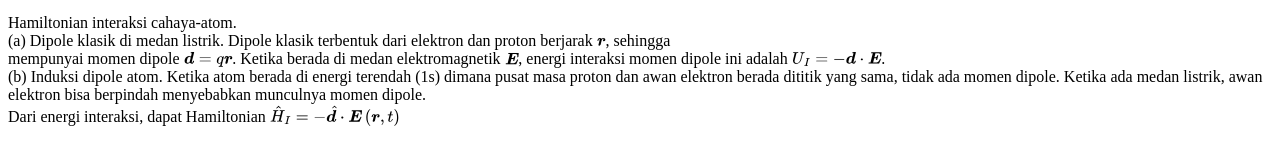
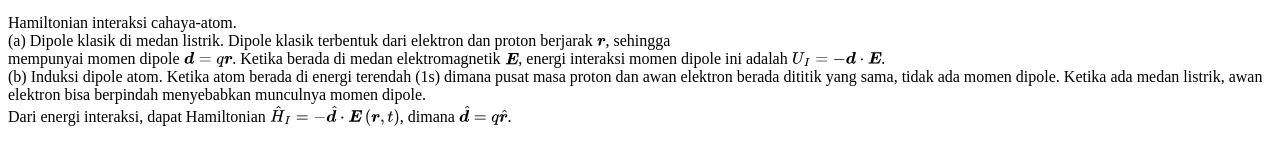
Before and after one commit to dangausuluah/dangausuluah.github.io, a Jekyll site: the page built from _posts/2025-07-29-QO.md, in a window 1280 px wide. Shown: the part 224-389 px from the top of the page. Built offline with Jekyll 4.4.1, drawn with Linux system fonts in a browser that asks for light colours; our own code applies the rules of GitHub Pages for plain Markdown files; a script that is not in the unit is left out; comment, search, counter and statistics services are not loaded.

Commit message:
Update 2025-07-29-QO.md

```diff
--- a/_posts/2025-07-29-QO.md
+++ b/_posts/2025-07-29-QO.md
@@ -24,5 +24,4 @@ $U_I = - \M{d} \cdot \M{E}$. <br>
 (b) Induksi dipole atom. Ketika atom berada di energi terendah (1s) dimana pusat masa proton dan awan elektron berada dititik
 yang sama, tidak ada momen dipole. Ketika ada medan listrik, awan elektron bisa berpindah menyebabkan munculnya
 momen dipole.<br>
-Dari energi interaksi, dapat Hamiltonian
-$$\hat{H}_I = -\hat{\M{d}} \cdot \M{E}\left(\M{r},t\right)$$
+Dari energi interaksi, dapat Hamiltonian $\hat{H}_I = -\hat{\M{d}} \cdot \M{E}\left(\M{r},t\right)$, dimana $\hat{\M{d}} = q \hat{\M{r}}$.
```
